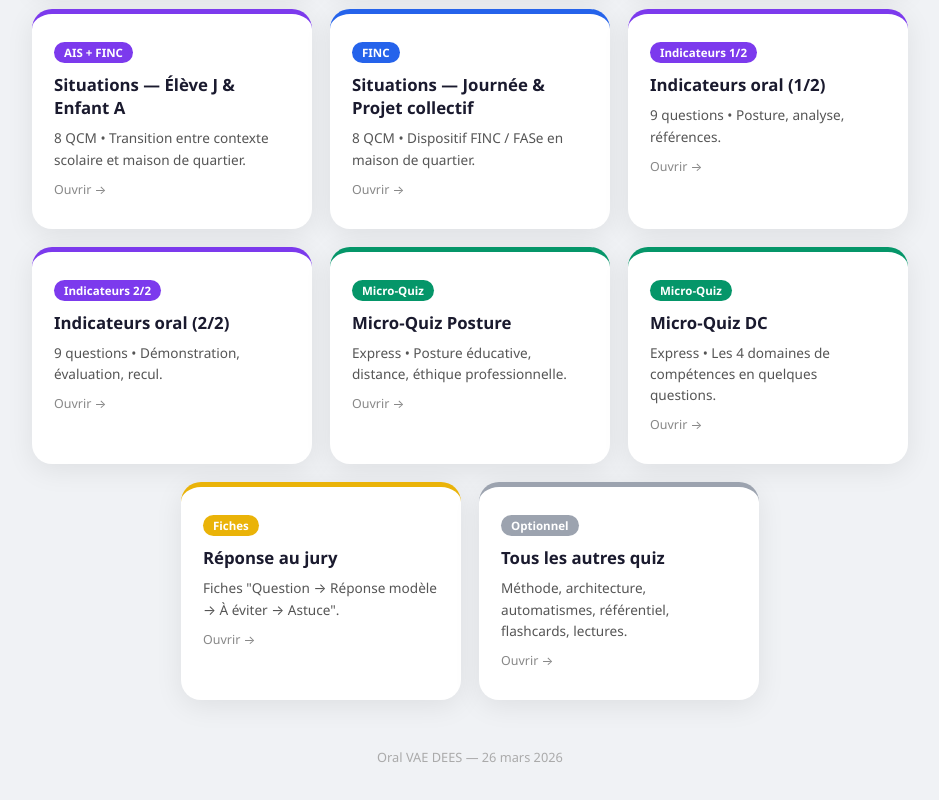
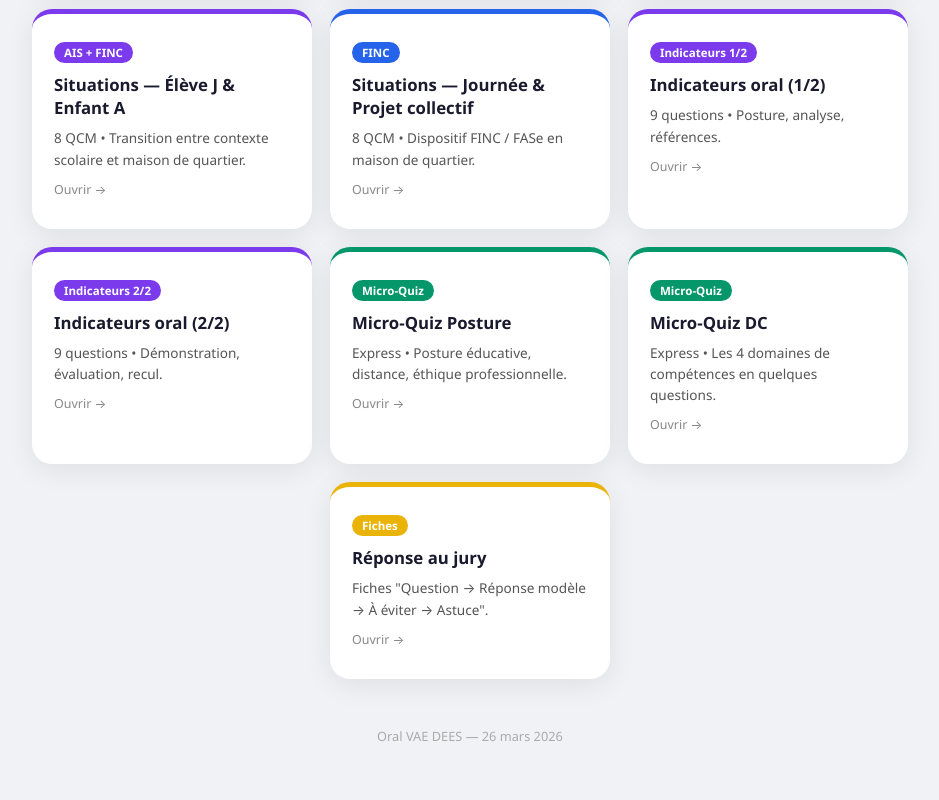
Before and after one commit to samuelabreha/quiz-vae-dees, a website: page index.html in a window 1280 px wide. Shown: the part 457-1257 px from the top of the page, without its empty margins (170-1109 px from the left). Drawn offline with Linux system fonts and the light colour scheme.

Commit message:
Retirer carte Optionnel de la page d'accueil
Co-Authored-By: Claude Opus 4.6 <noreply@anthropic.com>

```diff
--- a/index.html
+++ b/index.html
@@ -119,13 +119,6 @@ p.sub{font-size:1rem;color:#666;margin-bottom:32px;text-align:center}
     <p class="hint">Ouvrir &rarr;</p>
   </a>
 
-  <a href="optionnel.html" class="card" style="border-color:#9ca3af">
-    <span class="tag" style="background:#9ca3af">Optionnel</span>
-    <h2>Tous les autres quiz</h2>
-    <p>M&eacute;thode, architecture, automatismes, r&eacute;f&eacute;rentiel, flashcards, lectures.</p>
-    <p class="hint">Ouvrir &rarr;</p>
-  </a>
-
 </div>
 
 <div class="footer">Oral VAE DEES &mdash; 26 mars 2026</div>
```
